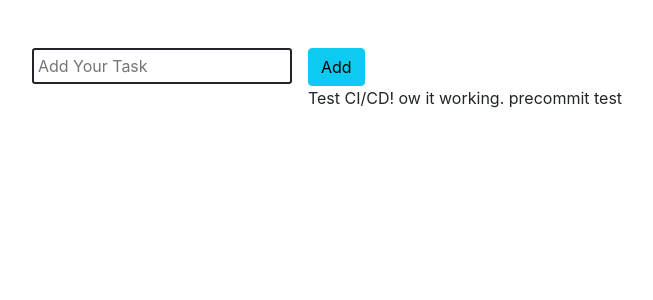
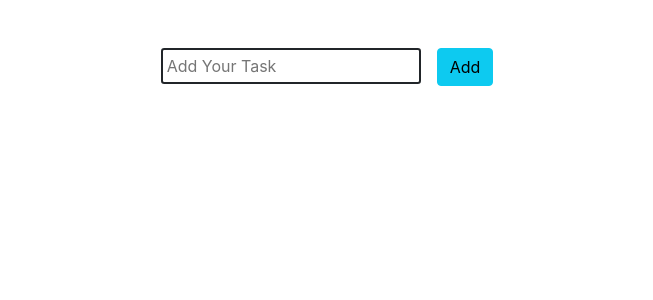
Before and after one commit to alaminsahed/todo-list-using-zustand, a React (Create React App) app: page / in a window 1280 px wide. Shown: the top 300 px of the page, without its empty margins (313-966 px from the left). Built offline with nearby package versions, Linux system fonts and the light colour scheme; the HTML template or start-up script is replaced by a standard one.

Commit message:
feat: remove data

```diff
--- a/src/components/InputBox.js
+++ b/src/components/InputBox.js
@@ -7,7 +7,6 @@ const InputBox = () => {
   const addTask = useStore((state) => state.addTask);
 
   const taskSubmitHandler = () => {
-    console.log(input);
     addTask({
       id: Date.now(),
       task: input,
@@ -33,7 +32,6 @@ const InputBox = () => {
         <button onClick={() => taskSubmitHandler()} className='btn btn-info'>
           Add
         </button>
-        <p>Test CI/CD! ow it working. precommit test</p>
       </div>
     </div>
   );
```
